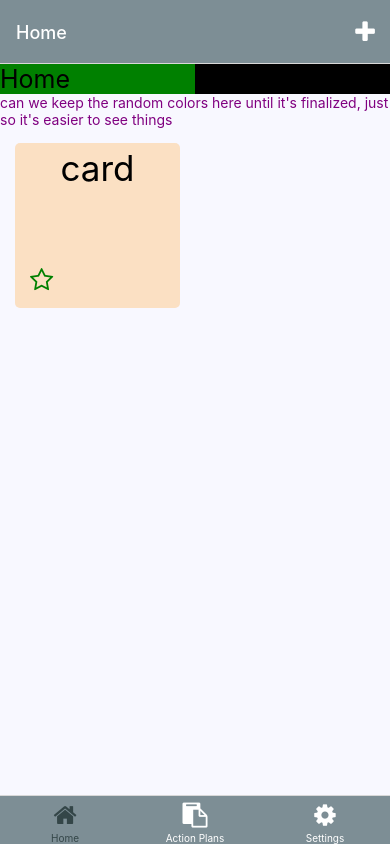
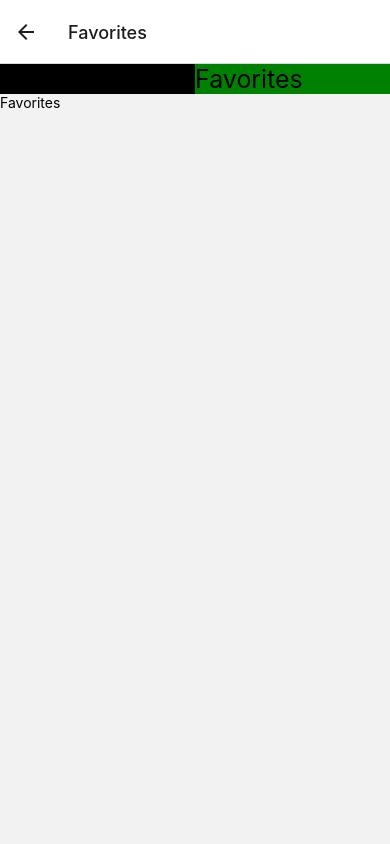
Before and after one commit to marker6275/Note-To-Self-App, a React Native app: screen /Favorites in a window 390 px wide. Built offline with nearby package versions, Linux system fonts and the light colour scheme; what expo-linking would draw is missing.

Commit message:
more favorites bar functionality/added favorites page

```diff
--- a/Action Plans/ExtraHelp.tsx
+++ b/Action Plans/ExtraHelp.tsx
@@ -2,11 +2,11 @@ import { StyleSheet, Dimensions } from 'react-native';
 
 import EditScreenInfo from '../components/EditScreenInfo';
 import { Text, View } from '../components/Themed';
-import { RootTabScreenProps } from '../types';
+import { RootStackScreenProps, RootTabScreenProps } from '../types';
 import {Linking} from 'react-native'
 import SendSMS from 'react-native-sms'
 
-export default function ExtraHelp({ navigation }: RootTabScreenProps<'ExtraHelp'>) {
+export default function ExtraHelp({ navigation }: RootStackScreenProps<'ExtraHelp'>) {
     // I can't get this to work
     // function sendSMS() {
     //     SendSMS.send({
--- a/Action Plans/Plan1.tsx
+++ b/Action Plans/Plan1.tsx
@@ -2,12 +2,12 @@ import { StyleSheet, Linking, Pressable, FlatList, ScrollView, TouchableOpacity
 import { useState } from 'react';
 import { Text, View } from '../components/Themed';
 import Button from '../components/Button';
-import { RootTabScreenProps } from '../types';
+import { RootStackScreenProps, RootTabScreenProps } from '../types';
 import { useLinkProps, useNavigation } from '@react-navigation/native'
 import { createNativeStackNavigator } from '@react-navigation/native-stack';
 import CheckBox from '../components/Checkbox';
 
-export default function Plan1({ navigation }: RootTabScreenProps<'Grade1'>) {
+export default function Plan1({ navigation }: RootStackScreenProps<'Grade1'>) {
 
     const [pressed1, setPressed1] = useState(false);
     const [pressed2, setPressed2] = useState(false);
--- a/Action Plans/Plan2.tsx
+++ b/Action Plans/Plan2.tsx
@@ -2,12 +2,12 @@ import { StyleSheet, Pressable, Linking, FlatList, ScrollView } from 'react-nati
 import { useState } from 'react';
 import { Text, View } from '../components/Themed';
 import Button from '../components/Button';
-import { RootTabScreenProps } from '../types';
+import { RootStackScreenProps, RootTabScreenProps } from '../types';
 import { useLinkProps, useNavigation } from '@react-navigation/native'
 import { createNativeStackNavigator } from '@react-navigation/native-stack';
 import CheckBox from '../components/Checkbox';
 
-export default function Plan2({ navigation }: RootTabScreenProps<'Grade2'>) {
+export default function Plan2({ navigation }: RootStackScreenProps<'Grade2'>) {
     const [pressed1, setPressed1] = useState(false);
     const [pressed2, setPressed2] = useState(false);
     const [pressed3, setPressed3] = useState(false);
--- a/Action Plans/Plan3.tsx
+++ b/Action Plans/Plan3.tsx
@@ -2,12 +2,12 @@ import { StyleSheet, Pressable, Linking, FlatList, ScrollView } from 'react-nati
 import { useState } from 'react';
 import { Text, View } from '../components/Themed';
 import Button from '../components/Button';
-import { RootTabScreenProps } from '../types';
+import { RootStackScreenProps, RootTabScreenProps } from '../types';
 import { useLinkProps, useNavigation } from '@react-navigation/native'
 import { createNativeStackNavigator } from '@react-navigation/native-stack';
 import CheckBox from '../components/Checkbox';
 
-export default function Plan3({ navigation }: RootTabScreenProps<'Grade3'>) {
+export default function Plan3({ navigation }: RootStackScreenProps<'Grade3'>) {
     const [pressed1, setPressed1] = useState(false);
     const [pressed2, setPressed2] = useState(false);
     const [pressed3, setPressed3] = useState(false);
--- a/components/FavoritesBar.tsx
+++ b/components/FavoritesBar.tsx
@@ -1,25 +1,34 @@
 import { TouchableOpacity, StyleSheet, Dimensions } from "react-native";
 import { View, Text } from './Themed';
 import { useState } from 'react';
+import { useRoute } from '@react-navigation/native';
 
-// WORK IN PROGRESS
-// DOESN'T REALLY WORK
 const FavBar = (props: any) => {
 
-    const [home, setHome] = useState(true);
-    const [fav, setFav] = useState(!home);
+    const [home, setHome] = useState(props.home);
+    const [fav, setFav] = useState(!props.home);
 
     const checker = () => {
         setHome(!home);
         setFav(!fav);
     }
 
+    function changeFav() {
+        props.onPress();
+        // checker();
+    }
+
+    function changeHome() {
+        props.onPress1();
+        // checker();
+    }
+
     function changeSelectedHome() {
-        home ? null : checker();
+        home ? null : changeHome();
     }
 
     function changeSelectedFav() {
-        fav ? null : checker();
+        fav ? null : changeFav();
     }
 
     var homeStyle = {
--- a/navigation/index.tsx
+++ b/navigation/index.tsx
@@ -23,6 +23,7 @@ import Plan3 from '../Action Plans/Plan3';
 import Plan2 from '../Action Plans/Plan2';
 import Plan1 from '../Action Plans/Plan1';
 import Congrats from '../screens/Congrats';
+import Favorites from '../screens/Favorites';
 
 export default function Navigation({ colorScheme }: { colorScheme: ColorSchemeName }) {
   return (
@@ -52,6 +53,7 @@ function RootNavigator() {
       <Stack.Screen name="Grade2" component={Plan2} options={{title: ' '}}/>
       <Stack.Screen name="Grade3" component={Plan3} options={{title: ' '}}/>
       <Stack.Screen name="Congrats" component={Congrats} options={{title: ' '}}/>
+      <Stack.Screen name="Favorites" component={Favorites} options={{title: 'Favorites', animation: 'none', headerBackVisible: false}} />
     </Stack.Navigator>
   );
 }
--- a/screens/Congrats.tsx
+++ b/screens/Congrats.tsx
@@ -3,7 +3,7 @@ import { StyleSheet, TouchableOpacity, TouchableWithoutFeedback, Image } from 'r
 import { Text, View } from '../components/Themed';
 import { RootStackScreenProps } from '../types';
 
-export default function NotFoundScreen({ navigation }: RootStackScreenProps<'NotFound'>) {
+export default function NotFoundScreen({ navigation }: RootStackScreenProps<'Congrats'>) {
   return (
     <View style={styles.container}>
       <Image style={styles.image} source={require('../images/flower.png')} />
--- /dev/null
+++ b/screens/Favorites.tsx
@@ -0,0 +1,15 @@
+import { View, Text } from '../components/Themed';
+import { ScrollView } from 'react-native';
+import { RootStackScreenProps, RootTabScreenProps } from '../types';
+import FavBar from '../components/FavoritesBar';
+
+export default function Favorites({ navigation }: RootStackScreenProps<'Favorites'>) {
+    return (
+        <ScrollView>
+            <FavBar onPress={() => navigation.navigate('Favorites')} onPress1={() => navigation.navigate('Root')} home={false}/>
+            <Text>
+                Favorites
+            </Text>
+        </ScrollView>
+    )
+}
--- a/screens/Homescreen.tsx
+++ b/screens/Homescreen.tsx
@@ -53,7 +53,7 @@ React.useLayoutEffect(() => {
 
   return (
     <ScrollView style={styles.scroll}>
-      <FavBar onPress={null}/>
+      <FavBar onPress={() => navigation.navigate('Favorites')} onPress1={() => navigation.navigate('Root')} home={true}/>
       <Text style={{color: 'purple'}}>
         can we keep the random colors here until it's finalized, just so it's easier to see things
       </Text>
--- a/types.tsx
+++ b/types.tsx
@@ -22,6 +22,7 @@ export type RootStackParamList = {
   Grade2: undefined;
   Grade3: undefined;
   Congrats: undefined;
+  Favorites: undefined;
 };
 
 export type RootStackScreenProps<Screen extends keyof RootStackParamList> = NativeStackScreenProps<
@@ -34,10 +35,6 @@ export type RootTabParamList = {
   Homescreen: undefined;
   ActionPlan: undefined;
   Settings: undefined;
-  ExtraHelp: undefined;
-  Grade1: undefined;
-  Grade2: undefined;
-  Grade3: undefined;
 };
 
 export type RootTabScreenProps<Screen extends keyof RootTabParamList> = CompositeScreenProps<
```
